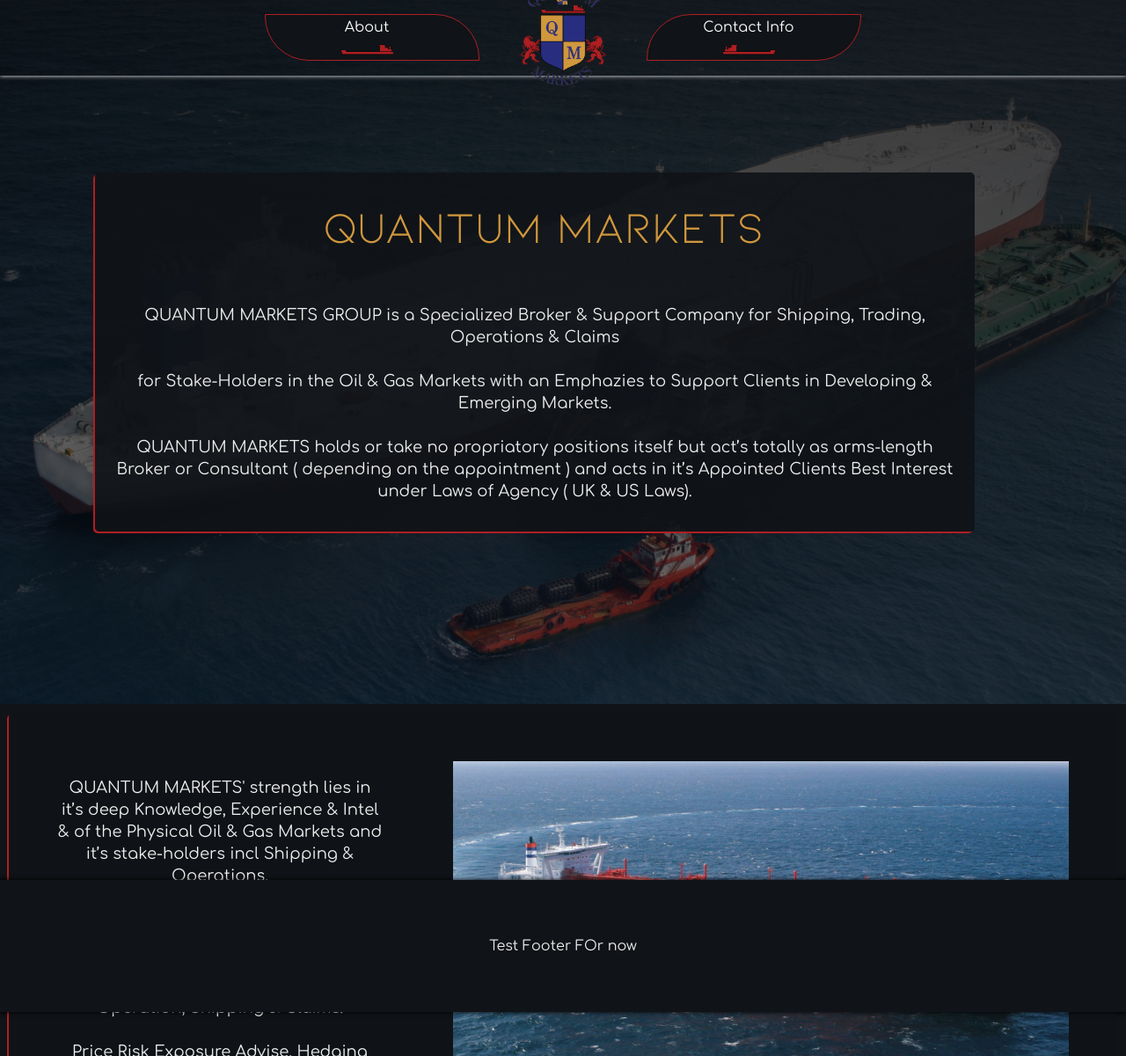
After one commit to NoLifeWarranty/QuantumMarketsWebsite, a PHP site: page /contacts.html in a window 1280 px wide. The commit adds this page. Shown: the whole page at 88% size. Run offline with PHP 8.4, Linux system fonts and the light colour scheme; some libraries are stand-ins or nearby versions.

Commit message:
Added contacts page - more nav bar changes

```diff
--- /dev/null
+++ b/contacts.html
@@ -0,0 +1,99 @@
+<!DOCTYPE html>
+
+
+<html land="en">
+
+<head>
+    <meta name="Quantum Markets" content="width-device-width, initial-scale=1">
+    <meta charset="utf-8">
+
+
+    <link rel="stylesheet" href="/css/stylesheet.css">
+    <link rel="stylesheet" href="/css/utilsStylesheet.css">
+    <link rel="stylesheet" href="/css/blockStylesheet.css">
+    <link rel="stylesheet" href="/css/buttonsStylesheet.css">
+
+
+    <script src="/node_modules/jquery/dist/jquery.min.js"></script>
+    <script src="/node_modules/scrollreveal/dist/scrollreveal.min.js"> </script>
+
+    <script src="/javaScript/autoLoader.js"> </script>
+    <script src="/javaScript/revealAnimations.js"> </script>
+
+    <script>
+        essentialsLoader();
+    </script>
+
+</head>
+
+<link rel="shortcut icon" href="/resources/images/logo_large.png" type="image/x-icon">
+<title>Home</title>
+
+<body>
+
+    <!-- the navigation bar from essentials.html -->
+    <div class="navBar" id="NavBar">
+
+    </div>
+
+    <div class="containerFlex flexDirColumn bg" style="min-height: 100%; min-width: 100%; margin-bottom: 200px;">
+
+        <div  class="innerFlexContainer" style="min-height: 800px;" >
+            <div class="contentBox">
+                <p class="accentColorY titleLarge textAlignCenter" style="margin-top: 5px;">
+                    QUANTUM MARKETS
+                </p>
+                <p class="paragraph textAlignCenter">
+                    QUANTUM MARKETS GROUP is a Specialized Broker & Support Company for Shipping, Trading, Operations & Claims
+                    <br><br>
+                    for Stake-Holders in the Oil & Gas Markets with an Emphazies to Support Clients in Developing & Emerging Markets.
+                    <br><br>
+                    QUANTUM MARKETS holds or take no propriatory positions itself but act’s totally as arms-length Broker or Consultant
+                    ( depending on the appointment ) and acts in it’s Appointed Clients Best Interest under Laws of Agency ( UK & US Laws).
+                </p>
+            </div>
+        </div>
+
+        <div class="innerFlexContainer flexDirRow" style="width: 100%;">
+
+            <div class="contentBox flexLeft">
+
+                <div class="flexLeft" style="width: 100%; height: 100%; padding: 15px; margin: 25px; align-self: center;">
+                    <p class="paragraph textAlignCenter">
+                        QUANTUM MARKETS' strength lies in it’s deep Knowledge, Experience & Intel & of the Physical Oil &
+                        Gas Markets
+                        and it’s stake-holders incl Shipping & Operations.
+                        <br><br>
+                        This gives QUANTUM MARKETS a unique opprtunity to Tailor-Make the Support Strategy & Advise for
+                        Clients from
+                        Sourcing ( or Marketing ) to Operation, Shipping & Claims.
+                        <br><br>
+                        Price Risk Exposure Advise, Hedging Strategies & Implementation of same is avaialabe on a
+                        Customized Basis.
+                    </p>
+                </div>
+
+                <div class="flexRight" style="width: 100%; height: 100%; padding: 15px; margin: 25px;">
+                    <img src="resources/images/gas_tanker.png" alt="Image of a gas tanker" style="width: 700px; height: auto;">
+                </div>
+            </div>
+
+        </div>
+
+
+    </div>
+
+
+</body>
+
+<footer>
+    <div class="socialsFooter">
+
+        <div class="socialsFooter" id="Footer"></div>
+    </div>
+</footer>
+
+
+
+
+</html>
--- a/css/stylesheet.css
+++ b/css/stylesheet.css
@@ -57,12 +57,16 @@ body{
 }
 
 .bg {
-    /* The image used */
-    background-image: url('https://cdn.discordapp.com/attachments/642134499689496577/839577649529225226/newPicture.jpg');
+    background-image: linear-gradient(rgba(0, 0, 0, 0.8), rgba(0, 0, 0, 0.5)), url("/resources/images/STS.png");
 
+  /* Set a specific height */
+  height: 100%;
 
-
-
+  /* Position and center the image to scale nicely on all screens */
+  background-position: center;
+  background-repeat: no-repeat;
+  background-size: cover;
+  position: relative;
 
   }
 
@@ -103,7 +107,7 @@ https://www.w3schools.com/CSSref/css3_pr_box-shadow.asp*/
     width: 100%;
     padding: 10px;
     display: block;
-    font-size: 42px;
+    font-size: 28px;
     font-family: Kiona-Regular;
 }
 .titleSmall{
@@ -150,3 +154,12 @@ SPENT A DUMB AMOUNT OF TIME ON THIS
     top: 0;
     left: 0
 }
+
+.hero-text {
+    text-align: center;
+    position: absolute;
+    top: 30%;
+    left: 50%;
+    transform: translate(-50%, -50%);
+    color: white;
+  }
--- a/css/utilsStylesheet.css
+++ b/css/utilsStylesheet.css
@@ -23,8 +23,8 @@
 
     height: 2cm;
 
-    background-color: var(--backgroundColor);
-    box-shadow: 0px 0px 5px black;
+    background-color: rgba(rgb(15, 15, 15), green, blue, 10);
+    box-shadow: 0px 0px 5px white;
 
     z-index: 5;
 }
--- a/essentials.html
+++ b/essentials.html
@@ -12,14 +12,14 @@
         </a>
     </div>
 
-    <div class="navBarContainerCenter" style="max-width: 150px;">
+    <div class="navBarContainerCenter" style="max-width: 170px;">
         <a class="accentColor">
-            <img src="resources/images/logo_large.png" width="65px">
+            <img src="resources/images/logo_large.png" width="100px">
         </a>
     </div>
 
     <div class="navBarContainerLeft" style="width: 100%;">
-        <a class="rightButton AccentNHover" href="/legal.html">
+        <a class="rightButton AccentNHover" href="/contacts.html">
             <span class="buttonText">
                 Contact Info
                 <br>
```
Also changed, not shown: resources/images/STS.png (added), 1 other file.
